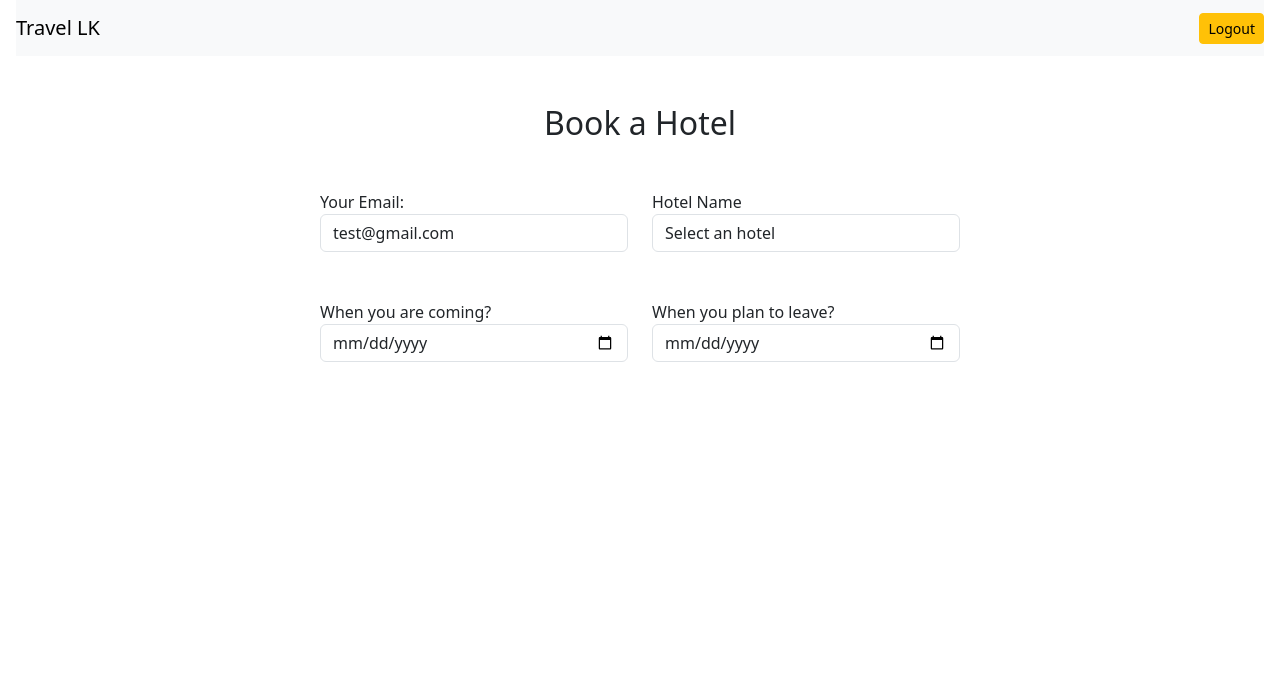
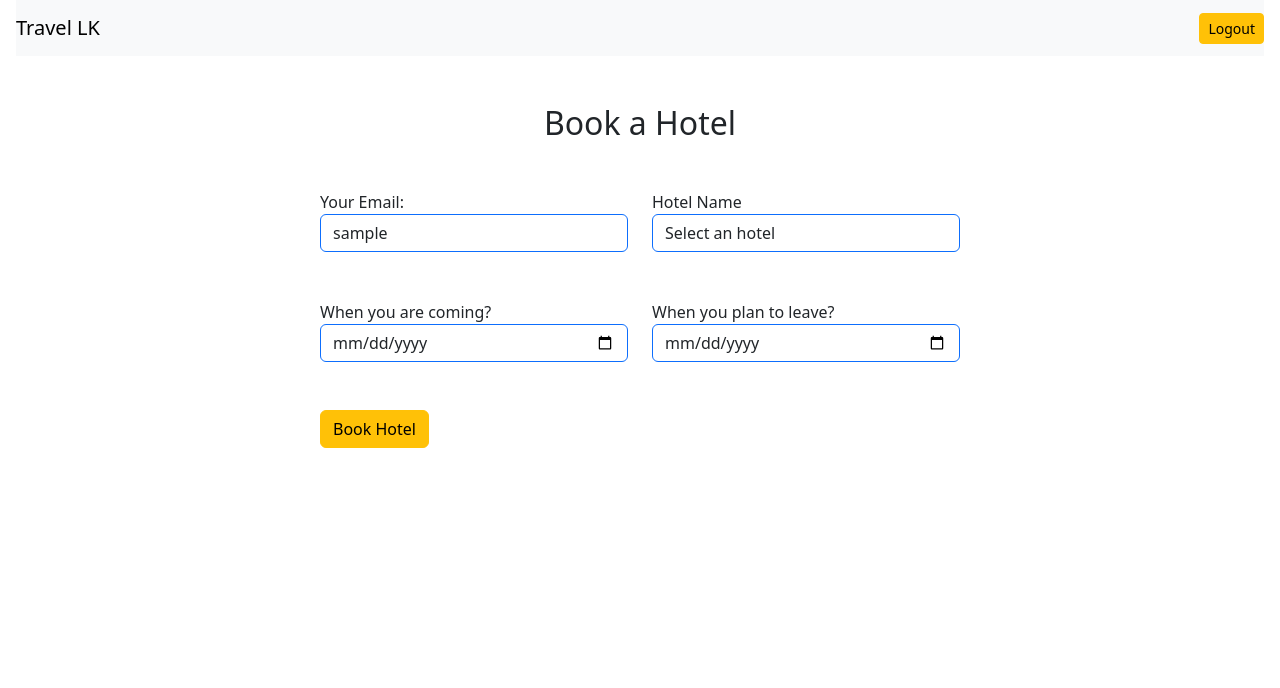
Before and after one commit to Achinit99/1HotelWebsite, a PHP site: page /booking.php in a window 1280 px wide. Shown: the top 688 px of the page. Run offline with PHP 8.4, Linux system fonts and the light colour scheme; the visitor is signed in with stand-in values (Sample User, id 1).

Commit message:
update file

```diff
--- a/booking.php
+++ b/booking.php
@@ -1,3 +1,5 @@
+<?php session_start(); ?>
+
 <!DOCTYPE html>
 <html>
   <head>
@@ -18,12 +20,12 @@
         <div class="row">
           <div class="col-6 form-group">
             <label>Your Email: </label>
-            <input type="email" name="uemail" value="test@gmail.com" class="form-control">
+            <input readonly type="email" name="uemail" value="<?php echo $_SESSION['user']; ?>" class="form-control  border-primary">
           </div>
 
           <div class="form-group col-6">
             <label>Hotel Name</label>
-            <select class="form-control" name="hotel">
+            <select class="form-control  border-primary" name="hotel">
               <option disabled selected>Select an hotel</option>
               <option value="Mahaweli Reach">Mahaweli Reach</option>
               <option value="Earls Regent">Earls Regent</option>
@@ -35,15 +37,16 @@
         <div class="row">
           <div class="form-group col-6">
             <label>When you are coming?</label>
-            <input type="date" name="sdate" class="form-control">
+            <input type="date" name="sdate" class="form-control border-primary">
           </div>
 
           <div class="form-group col-6">
             <label>When you plan to leave?</label>
-            <input type="date" name="edate" class="form-control">
+            <input type="date" name="edate" class="form-control border-primary">
           </div>
         </div>
 
+        <button type="submit" class="btn btn-warning mt-5" name="booking">Book Hotel</button>
       </form>
     </main>
 
```
